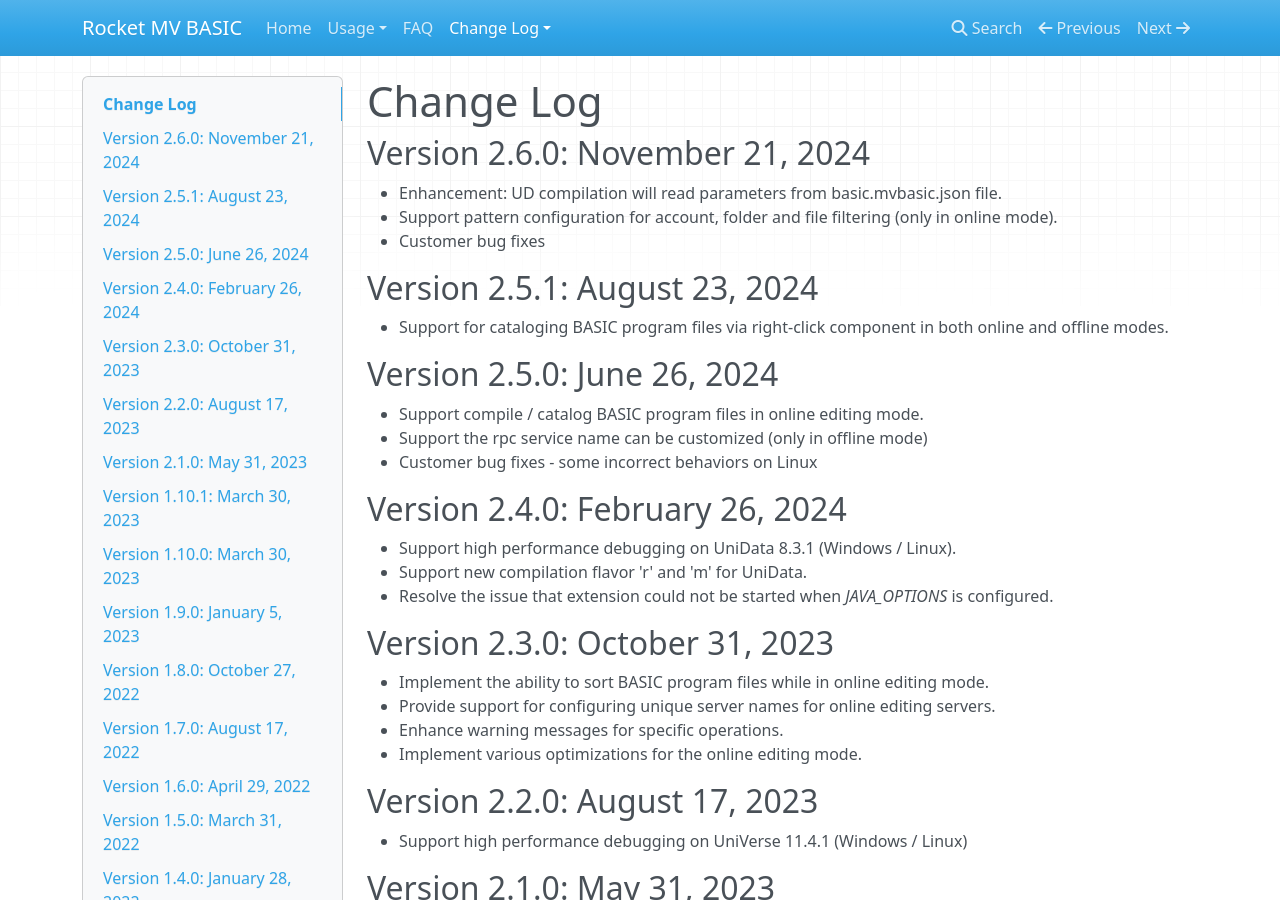
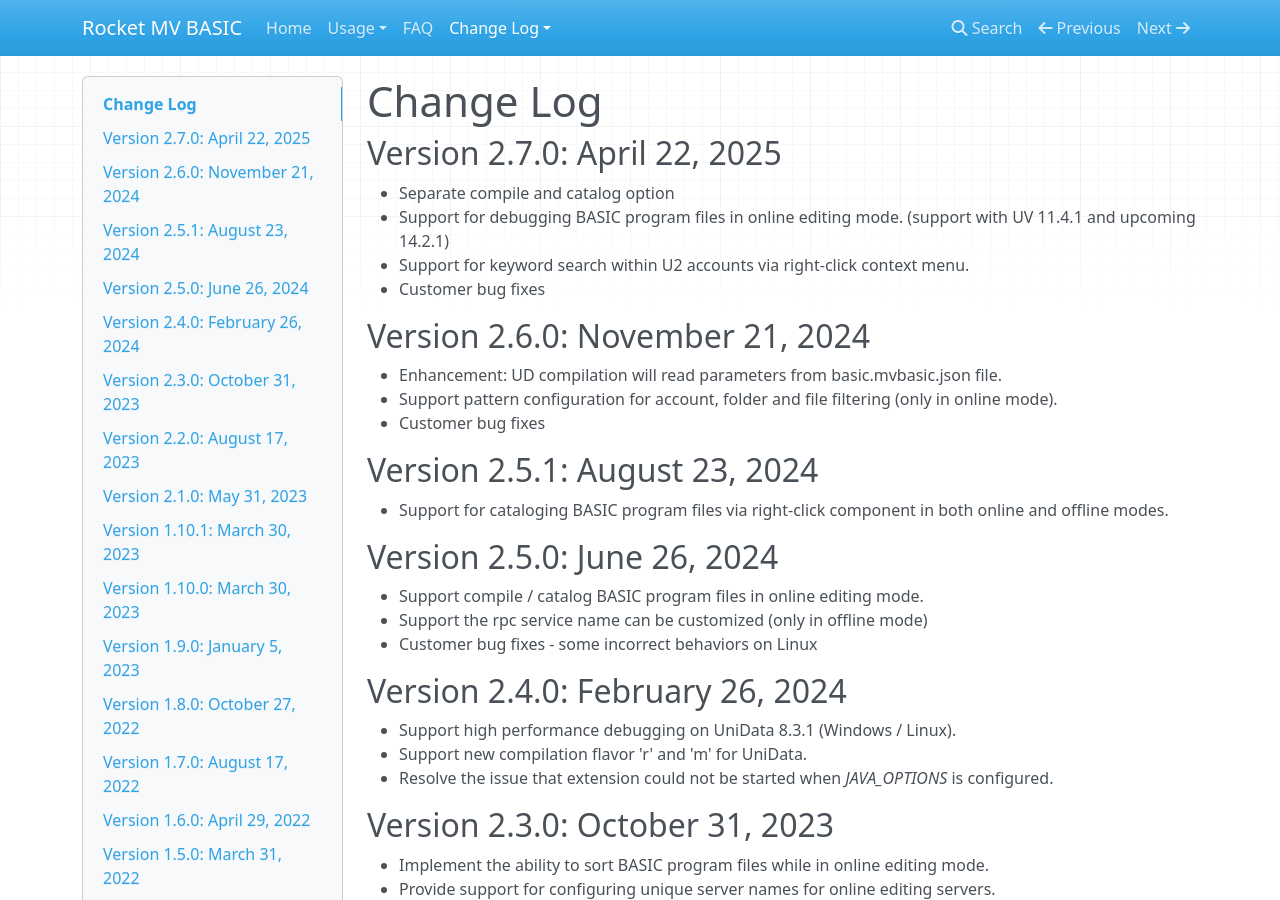
Before and after one commit to RocketSoftware/rocket-mvbasic, an MkDocs documentation site: the page built from docs/usage/CHANGELOG.md, in a window 1280 px wide and 900 px high. Built offline with MkDocs 1.6.1, drawn with Linux system fonts in a browser that asks for light colours; nearby versions of some CDN libraries.

Commit message:
updated changelog for MVVS-2.7.0

```diff
--- a/docs/usage/CHANGELOG.md
+++ b/docs/usage/CHANGELOG.md
@@ -1,4 +1,10 @@
 # Change Log
+
+## Version 2.7.0: April 22, 2025
+ - Separate compile and catalog option
+ - Support for debugging BASIC program files in online editing mode. (support with UV 11.4.1 and upcoming 14.2.1)
+ - Support for keyword search within U2 accounts via right-click context menu.
+ - Customer bug fixes
 
 ## Version 2.6.0: November 21, 2024
  - Enhancement: UD compilation will read parameters from basic.mvbasic.json file.
```
